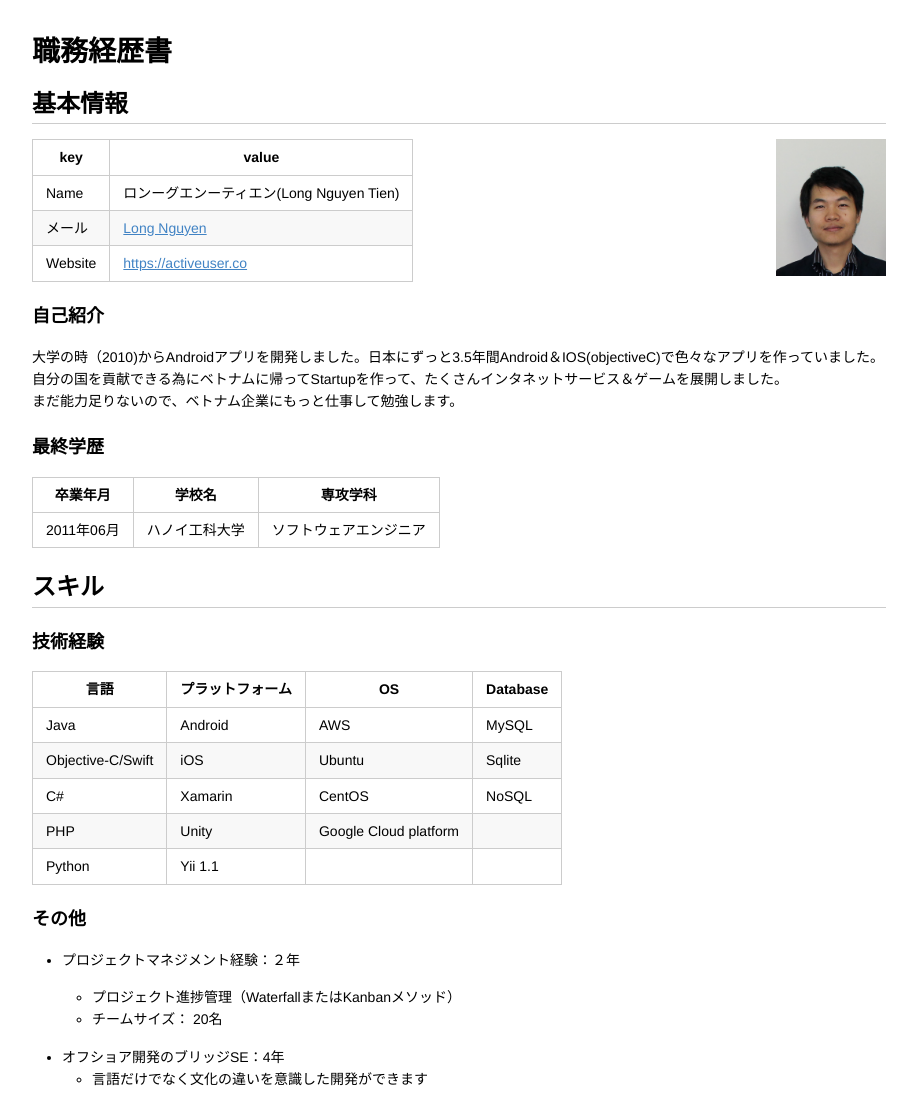
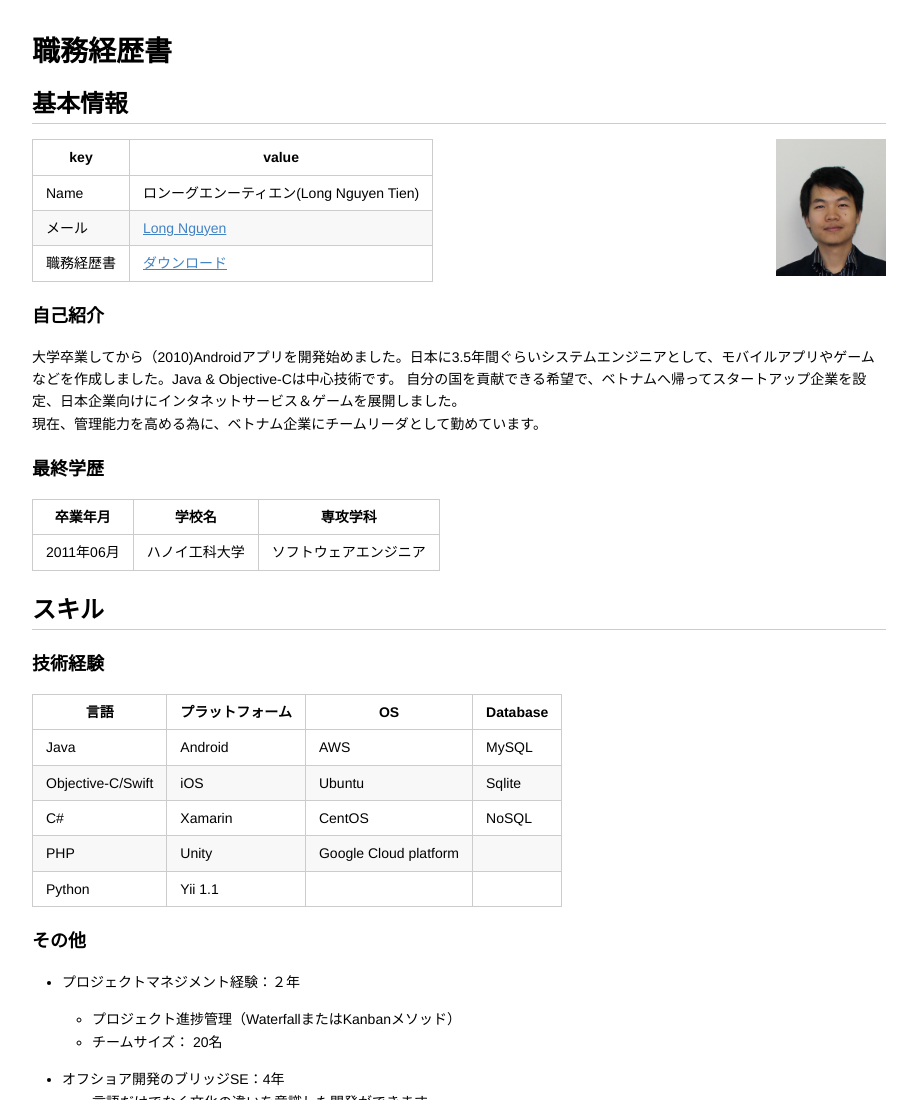
Before and after one commit to long-nguyen/long-nguyen.github.io, a plain HTML site: page index.html in a window 1280 px wide. Shown: the top 1100 px of the page, without its empty margins (181-1098 px from the left). Drawn offline with Linux system fonts and the light colour scheme.

Commit message:
fix some text

```diff
--- a/index.html
+++ b/index.html
@@ -5,7 +5,7 @@
 
 <meta charset="utf-8">
 <meta name="viewport" content="width=device-width, initial-scale=1.0, user-scalable=yes">
-<title>README</title>
+<title>Long Nguyen - モバイルアプリケーション開発・システムエンジニア</title>
 
 
 <style type="text/css">
@@ -352,17 +352,17 @@ kbd {
 <td><a href="long-nguyen@activeuser.co">Long Nguyen</a></td>
 </tr>
 <tr>
-<td>Website</td>
-<td><a href="https://activeuser.co">https://activeuser.co</a></td>
+<td>職務経歴書</td>
+<td><a href="./files/Long_Nguyen_%E8%81%B7%E5%8B%99%E7%B5%8C%E6%AD%B4%E6%9B%B8.xlsx">ダウンロード</a></td>
 </tr>
 </tbody>
 </table>
 
 <h3 id="toc_2">自己紹介</h3>
 
-<p>大学の時（2010)からAndroidアプリを開発しました。日本にずっと3.5年間Android＆IOS(objectiveC)で色々なアプリを作っていました。<br>
-自分の国を貢献できる為にベトナムに帰ってStartupを作って、たくさんインタネットサービス＆ゲームを展開しました。<br>
-まだ能力足りないので、ベトナム企業にもっと仕事して勉強します。</p>
+<p>大学卒業してから（2010)Androidアプリを開発始めました。日本に3.5年間ぐらいシステムエンジニアとして、モバイルアプリやゲームなどを作成しました。Java &amp; Objective-Cは中心技術です。
+自分の国を貢献できる希望で、ベトナムへ帰ってスタートアップ企業を設定、日本企業向けにインタネットサービス＆ゲームを展開しました。<br>
+現在、管理能力を高める為に、ベトナム企業にチームリーダとして勤めています。</p>
 
 <h3 id="toc_3">最終学歴</h3>
 
```
Also changed, not shown: 2 other files.
